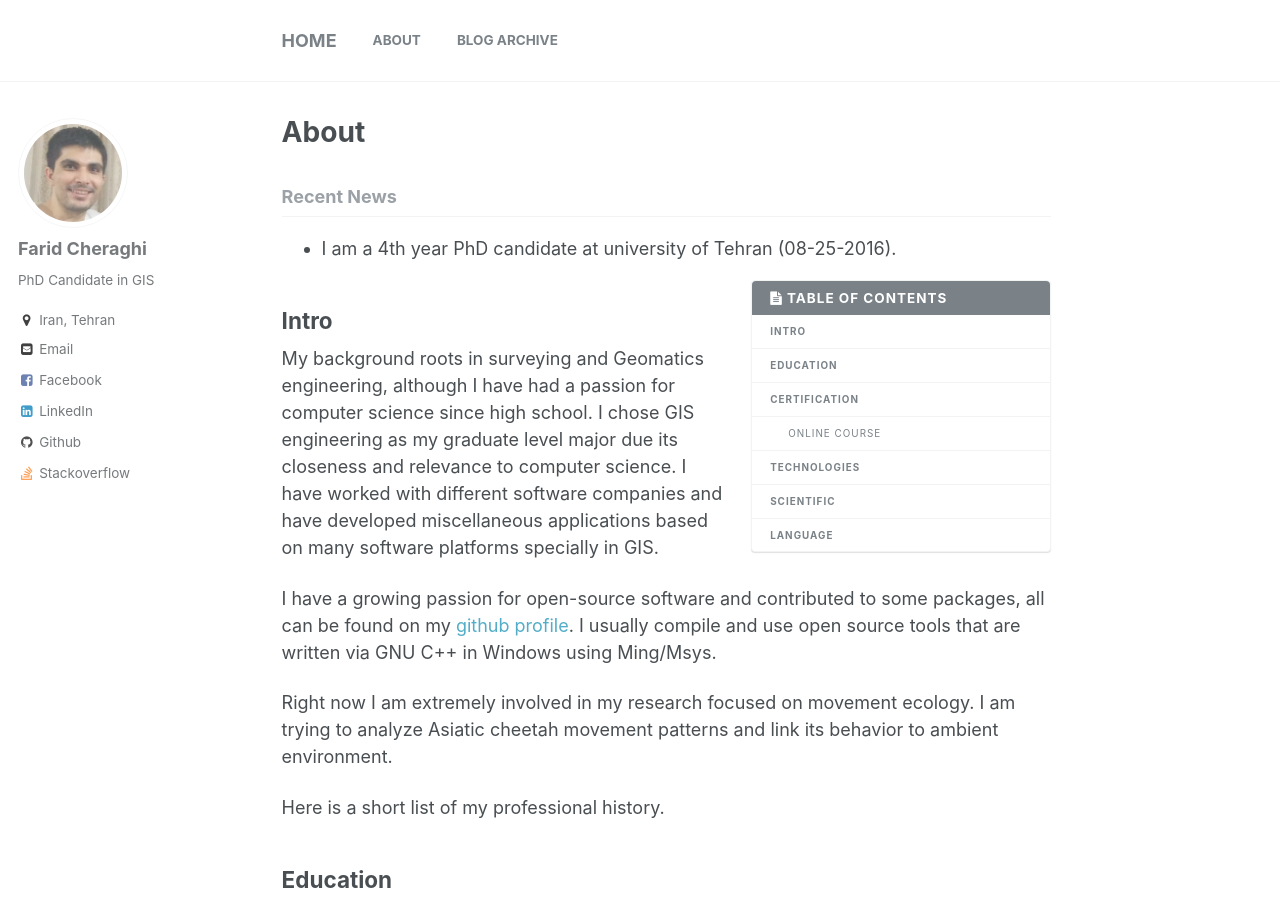
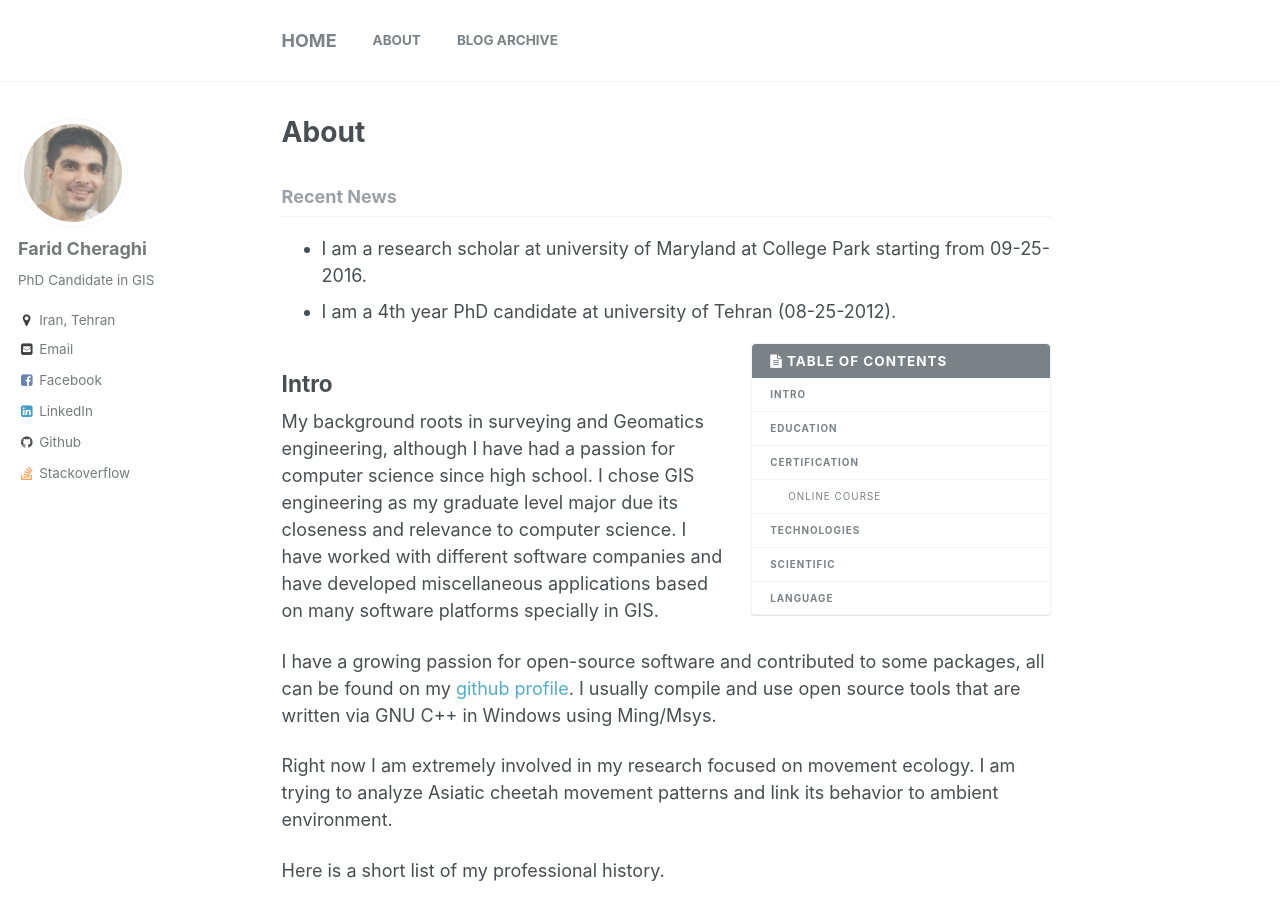
Before and after one commit to matzora/faridcher.github.io, a Jekyll site: the page built from _pages/about.md, in a window 1280 px wide and 900 px high. Built offline with Jekyll 4.4.1, drawn with Linux system fonts in a browser that asks for light colours; comment, search, counter and statistics services are not loaded.

Commit message:
UMD scholar

```diff
--- a/_pages/about.md
+++ b/_pages/about.md
@@ -15,8 +15,8 @@ modified: 2016-04-22T10:00:00
 {% include base_path %}
 
 <h3 class="archive__subtitle">Recent News</h3>
-<!-- I am a visiting scholar at university of Maryland College Park. -->
-- I am a 4th year PhD candidate at university of Tehran (08-25-2016).
+- I am a research scholar at university of Maryland at College Park starting from 09-25-2016.
+- I am a 4th year PhD candidate at university of Tehran (08-25-2012).
 
 {% include toc icon="" title="Table of Contents" %}
 
```
